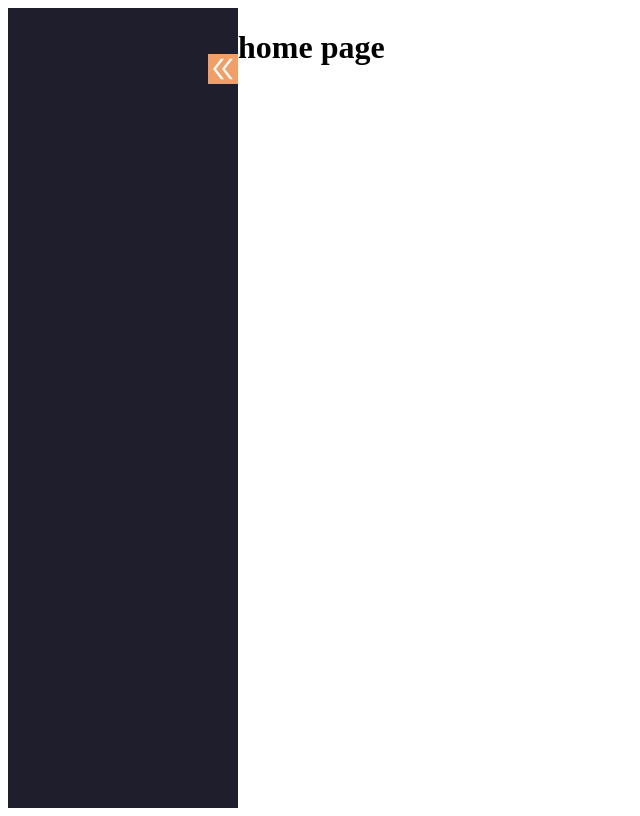
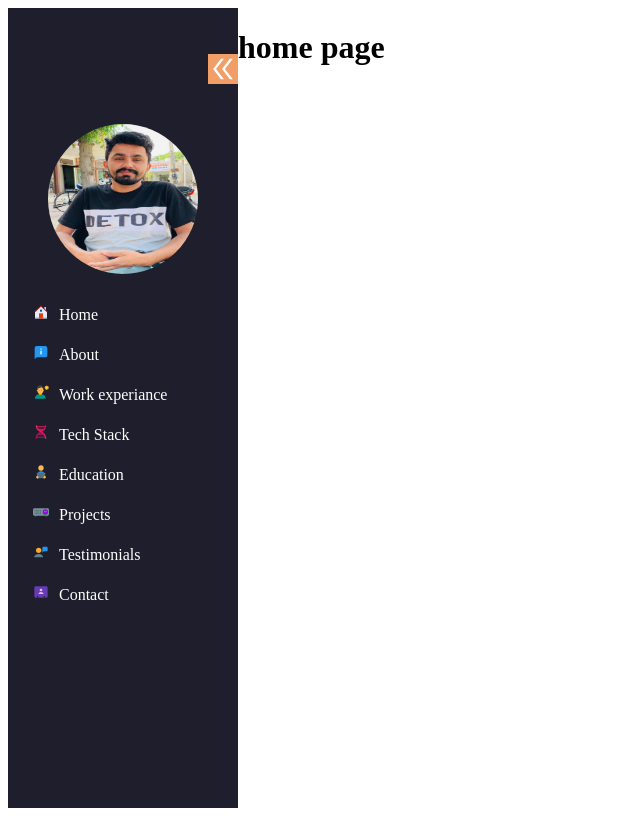
Before and after one commit to amandeepdhillon123/Portfolio, a React app: page / in a window 1280 px wide. Shown: the whole page, without its empty margins (0-640 px from the left). Built offline with nearby package versions, Linux system fonts and the light colour scheme; the HTML template or start-up script is replaced by a standard one.

Commit message:
menus bar

```diff
--- a/src/components/Layout/Layout.jsx
+++ b/src/components/Layout/Layout.jsx
@@ -1,5 +1,6 @@
 import React from 'react'
 import { useState } from 'react'
+import Menu from '../Menus/Menu'
 import './Layout.css'
 import{AiOutlineDoubleLeft,AiOutlineDoubleRight} from "react-icons/ai"
 import Home from '../../pages/Home'
@@ -14,6 +15,7 @@ const Layout = () => {
    <div className="sidebar-section">
     <div className={toggle ? "sidebar-toggle sidebar "   :"sidebar"}>
         <div className="sidebar-toggle-icons">
+
          <p onClick={handleToggle}>
             {
                 toggle ?  <AiOutlineDoubleLeft size={30}/> :
@@ -22,7 +24,9 @@ const Layout = () => {
 
 
          </p>
+
         </div>
+        <Menu toggle={toggle}/>
     </div>
     <div className='container'>
      <Home/>
--- /dev/null
+++ b/src/components/Menus/Menu.css
@@ -0,0 +1,31 @@
+.navbar-profile-pic img{
+    border-radius:90px;
+    height: 150px;
+    width: 150px;
+    display: flex;
+    vertical-align: middle;
+    margin: 0 auto;
+    margin-top: 20px;
+}
+
+.nav-item{
+    color:white;
+    margin-top: 30px;
+    /* text-align: center; */
+    margin-left: 25px;
+
+}
+.nav-link{
+    margin-top: 20px;
+    cursor: pointer;
+}
+.nav-link svg{
+    margin-right: 10px;
+
+}
+.nav-link:hover{
+    color:#f29f67;
+}
+.title{
+color: red;
+}
--- /dev/null
+++ b/src/components/Menus/Menu.jsx
@@ -0,0 +1,97 @@
+import React from 'react'
+import Img  from "../../assets/ama.jpg"
+import './Menu.css'
+import {FcAbout, FcBiomass, FcBiotech, FcBusinessContact, FcHome, FcPortraitMode, FcReadingEbook, FcVideoProjector, FcVoicePresentation} from 'react-icons/fc'
+function Menu({toggle}) {
+  return (
+    <>
+    { toggle ?
+    <>
+       <div className="navbar-profile-pic">
+         <img src={Img} alt="pic" />
+      </div>
+      <div className="nav-items">
+        <div className="nav-item">
+            <div className="nav-link">
+               <FcHome/>
+               Home
+            </div>
+            <div className="nav-link">
+               <FcAbout/>
+              About
+            </div>
+            <div className="nav-link">
+               <FcPortraitMode/>
+              Work experiance
+            </div>
+            <div className="nav-link">
+               <FcBiotech/>
+                Tech Stack
+            </div>
+            <div className="nav-link">
+               <FcReadingEbook/>
+              Education
+            </div>
+            <div className="nav-link">
+               <FcVideoProjector/>
+              Projects
+            </div>
+            <div className="nav-link">
+               <FcVoicePresentation/>
+             Testimonials
+            </div>
+            <div className="nav-link">
+               <FcBusinessContact/>
+               Contact
+            </div>
+        </div>
+      </div>
+     </>
+       :
+     <>
+      <div className="nav-items">
+        <div className="nav-item">
+            <div className="nav-link">
+               <FcHome title="Home"/>
+
+            </div>
+            <div className="nav-link">
+               <FcAbout title="About"/>
+
+            </div>
+            <div className="nav-link">
+               <FcPortraitMode title="Experiance"/>
+
+            </div>
+            <div className="nav-link">
+               <FcBiotech title="TeachStack"/>
+
+            </div>
+            <div className="nav-link">
+               <FcReadingEbook title="Education"/>
+
+            </div>
+            <div className="nav-link">
+               <FcVideoProjector title="Projects"/>
+
+            </div>
+            <div className="nav-link">
+               <FcVoicePresentation title="Testimonials"/>
+
+            </div>
+            <div className="nav-link">
+               <FcBusinessContact title="Contact"/>
+
+            </div>
+        </div>
+      </div>
+     </>
+
+
+    }
+
+    </>
+  )
+}
+
+export default Menu
```
Also changed, not shown: src/assets/ama.jpg (added).
